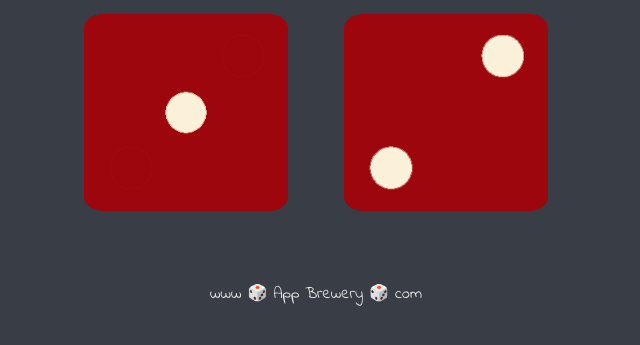
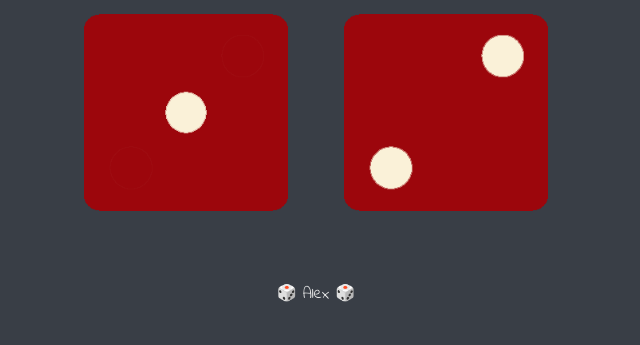
Before and after one commit to alexveb/Dicee-Game, a plain HTML site: page index.html in a window 1280 px wide. Shown: the part 321-666 px from the top of the page, without its empty margins (324-964 px from the left). Drawn offline with Linux system fonts and the light colour scheme.

Commit message:
Update index.html

```diff
--- a/index.html
+++ b/index.html
@@ -35,6 +35,6 @@
   </body>
 
   <footer>
-    www 🎲 App Brewery 🎲 com
+    🎲 Alex 🎲
   </footer>
 </html>
```
